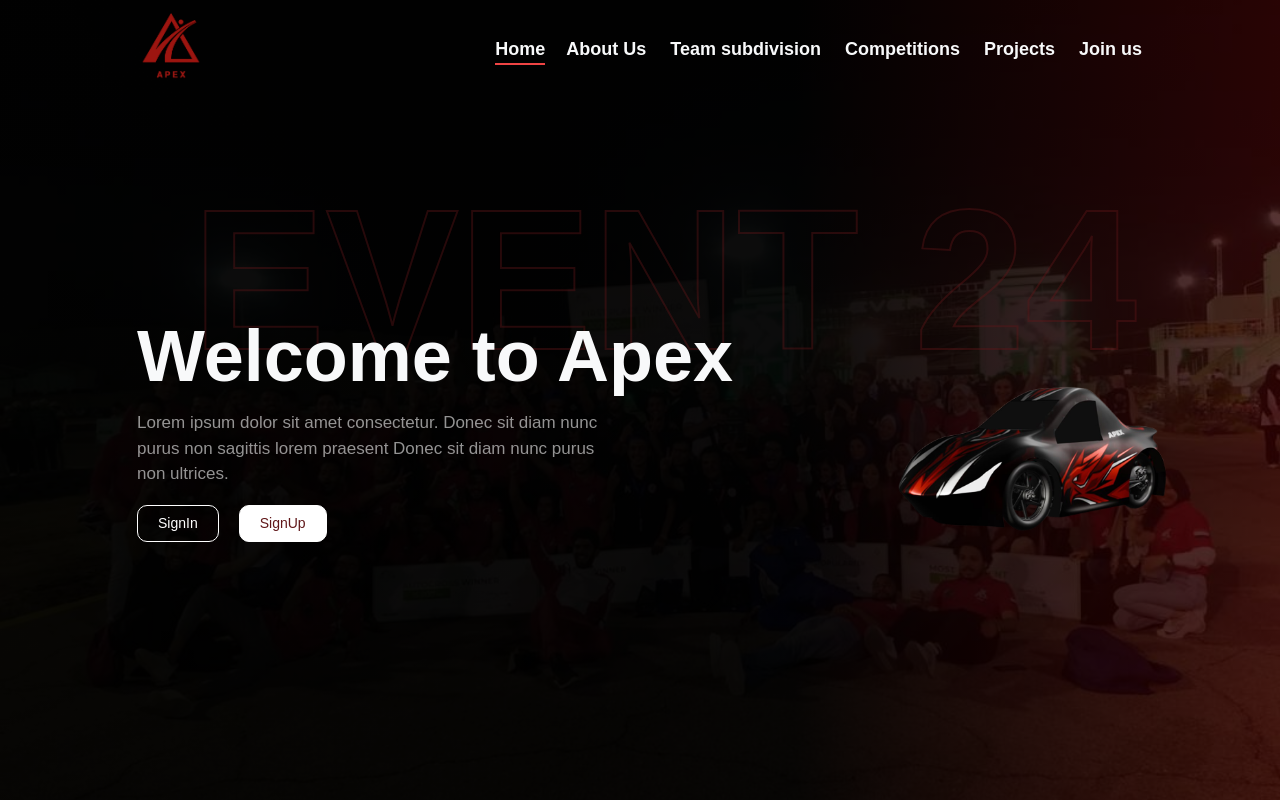
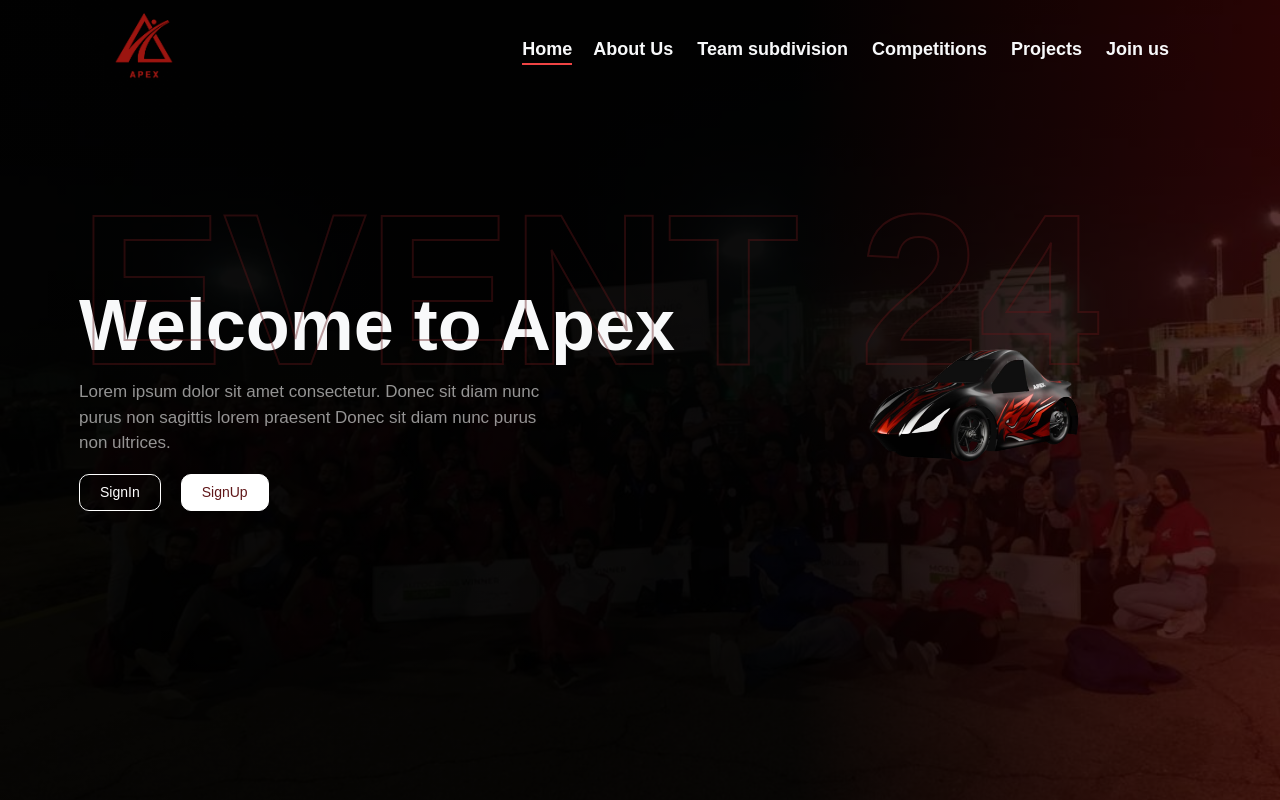
Before and after one commit to OmarEltabakh/Apex, a React (Create React App) app: page / in a window 1280 px wide. Shown: the top 800 px of the page. Built offline with nearby package versions, Linux system fonts and the light colour scheme.

Commit message:
update hero&nav

```diff
--- a/src/Components/Hero/Hero.jsx
+++ b/src/Components/Hero/Hero.jsx
@@ -1,18 +1,30 @@
 import React from 'react'
-import HomeImg from '../../Images/heroImg.jpeg'
 import heroCar from '../../Images/carImage.png'
 import style from './Hero.module.css'
 import { Link } from 'react-router-dom'
+import Slider from 'react-slick'
 
 const Hero = () => {
 
+    var settings = {
+        className: "center",
+        centerMode: true,
+        dots: false,
+        autoplay:true,
+        arrows:false,
+        speed: 500,
+        slidesToShow: 1,
+        slidesToScroll: 1,
+        autoplaySpeed: 2000,
+        cssEase: "linear",
+      };
+
   return (
-    <div className="hero relative overflow-hidden  ">
+    <div className={style.hero}>
         <div className='overlay absolute bgWaves w-100 h-[100%] '></div>
-        <img className='w-full  vh-100 object-cover' src={HomeImg} alt='' />
-        <h2 className='absolute top-[20%] left-[15%] sizeBackText font md:!text-[130px] sm:!text-[100px] xs:!text-[70px] md:left-[10%] md:top-[30%] xs:top-[35%]'>EVENT 24</h2>
-        <div className="container absolute top-[40%] left-[10%]">
-            <div className="row">
+        <div className="z-30 container ">
+            <h2 className={style.fontBack}>EVENT 24</h2>
+            <div className="row justify-between align-items-center">
                 <div className="col-md-7">
                     <h1 className='text-light !text-8xl md:!text-8xl sm:!text-[55px] xs:!text-7xl fw-bold mb-4 font'>Welcome to Apex</h1>
                     <p className='text-light/60 text-[17px] xs:text-[15px] w-75'>
@@ -26,8 +38,18 @@ const Hero = () => {
                         <Link className={`${style.signUpBtn}`}>SignUp</Link>
                     </div>
                 </div>
-                <div className="col-md-5 block md:hidden">
-                    <img src={heroCar} alt="" />
+                <div className="col-md-5 ">
+                    <Slider {...settings}>
+                        <div>
+                            <img src={heroCar} alt="" />
+                        </div>
+                        <div>
+                            <img src={heroCar} alt="" />
+                        </div>
+                        <div>
+                            <img src={heroCar} alt="" />
+                        </div>
+                    </Slider>
                 </div>
             </div>
         </div>
--- a/src/Components/Hero/Hero.module.css
+++ b/src/Components/Hero/Hero.module.css
@@ -1,3 +1,55 @@
+.hero{
+    background-image: url(../../Images/heroImg.jpeg);
+    background-position: center;
+    background-size: cover;
+    width: 100%;
+    height: 100vh;
+    display: flex;
+    justify-content: center;
+    align-items: center;
+}
+
+.fontBack{
+    color: transparent;
+    -webkit-text-stroke: 2px #60171967;
+    font-weight: bold;
+    font-size: 15rem;
+    position: absolute;
+    top: 20%;
+
+}
+
+@media(max-width:1976px) {
+    .fontBack {
+      font-size: 22rem;
+    }
+  }
+
+  @media(max-width:1360px) {
+    .fontBack {
+        font-size: 18rem;
+    }
+
+
+  }
+
+  @media(max-width:1080px) {
+
+    .fontBack {
+        font-size: 15rem;
+    }
+
+  }
+
+  @media(max-width:968px) {
+
+    .fontBack {
+        font-size: 12rem;
+    }
+
+  }
+
+
 .signInBtn{
     color: white;
     font-size: 14px;
--- a/src/Components/Navbar/Navbar.jsx
+++ b/src/Components/Navbar/Navbar.jsx
@@ -1,4 +1,4 @@
-import React, { useState ,useEffect } from 'react'
+import React, { useState ,useEffect} from 'react'
 import { Link, useLocation } from 'react-router-dom';
 import style from './Navbar.module.css'
 import logo from '../../Images/apexLogo.png'
@@ -36,7 +36,6 @@ const Navbar = () => {
     window.addEventListener("scroll", handleScroll);
     return () => window.removeEventListener("scroll", handleScroll);
   }, []);
-
 
   const [isOpen , setIsOpen] = useState(false)
 
@@ -80,7 +79,7 @@ const Navbar = () => {
 initial={{scale:0 , opacity:0 , x:"-50%" , y:"-50%"}}
 animate={{scale:1 , opacity:1 }}
 transition={{duration:1}}
-className='z-30 login rounded-lg backdrop-blur-md bg-dark/50 py-[70px] min-w-[70vw] flex flex-col  justify-between items-center fixed top-1/2 left-1/2 -translate-x-1/2 -translate-y-1/2'>
+className='z-30 login rounded-lg backdrop-blur-md bg-dark/50 py-[70px] min-w-[70vw] flex flex-col  justify-between items-center fixed top-1/2 left-1/2 -translate-x-1/2 -translate-y-1/2 '>
   <nav className='flex items-center flex-col justify-center w-100'>
     <CustomLink to='/'  title="Home"  className='mx-3 text-[18px] fw-bold text-decoration-none text-light' toggle={handelClick}/>
     <CustomLink to="/about" title="About Us" className='mx-3 text-[18px] fw-bold mt-2 text-decoration-none text-light' toggle={handelClick}/>
--- a/src/Components/Navbar/Navbar.module.css
+++ b/src/Components/Navbar/Navbar.module.css
@@ -27,7 +27,7 @@
     }
 
     .header{
-        padding: 5px 117px !important;
+        padding: 5px 90px !important;
         background-color: transparent;
         position: relative;
       }
```
